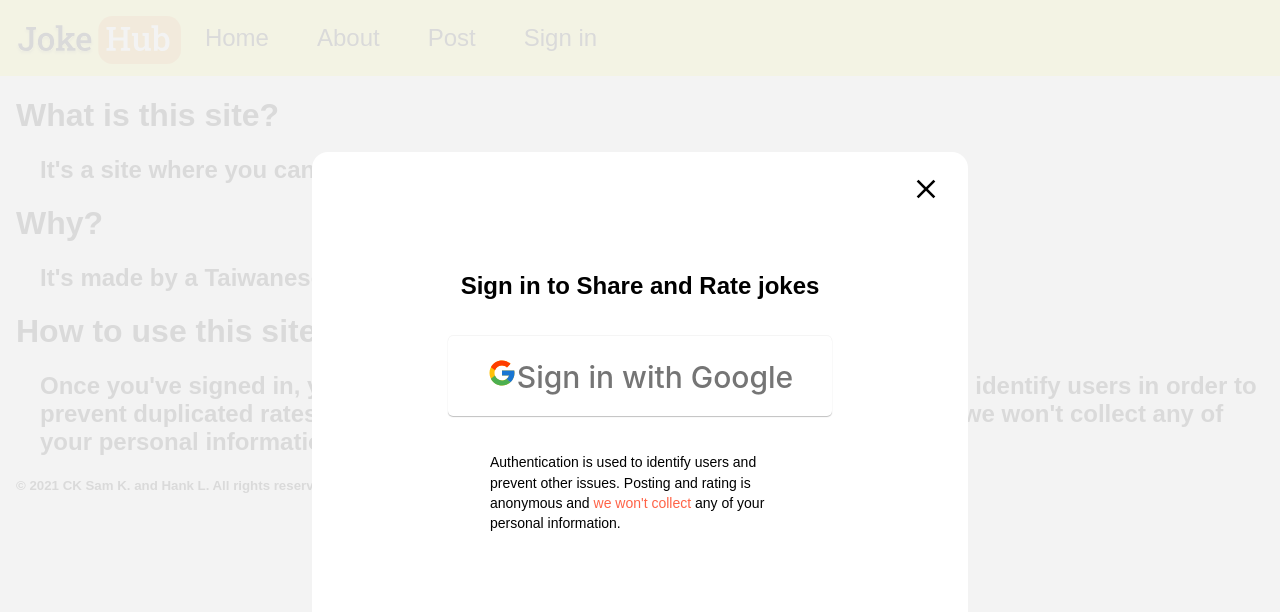
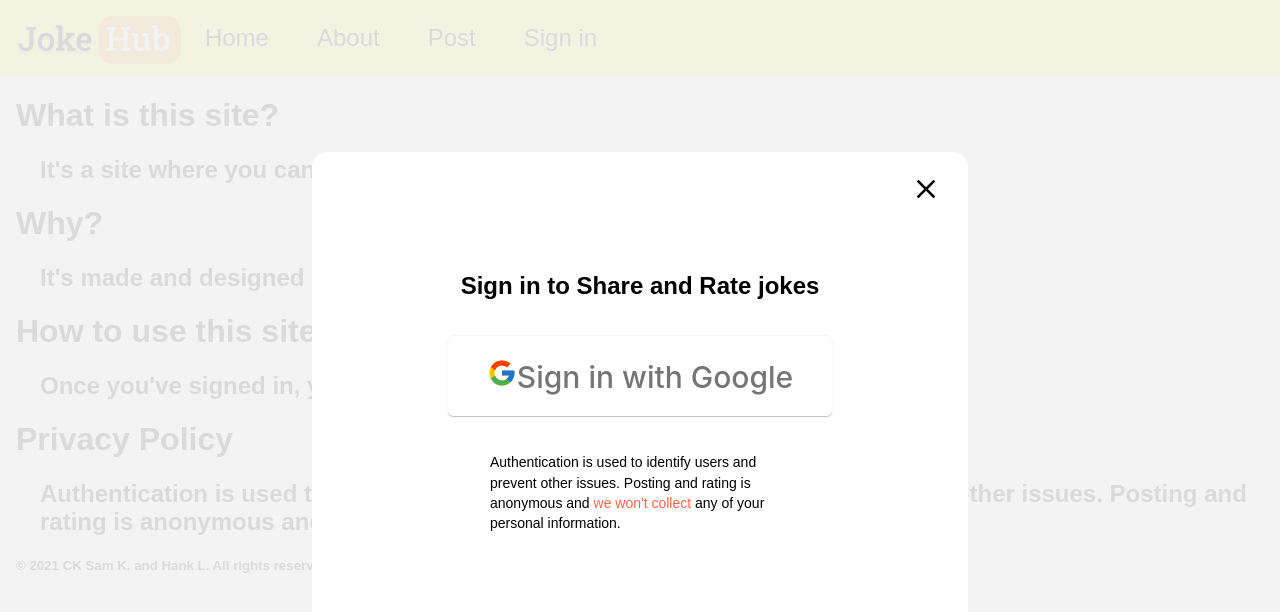
Before and after one commit to SamTech37/jokehub, a React (Create React App) app: page /about in a window 1280 px wide. Shown: the top 612 px of the page. Built offline with nearby package versions, Linux system fonts and the light colour scheme; no server answers; the database is empty.

Commit message:
Privacy Policy

```diff
--- a/src/Components/About.js
+++ b/src/Components/About.js
@@ -18,13 +18,18 @@ export default function About() {
         anonymously.
       </h2>
       <h1>Why?</h1>
-      <h2>It's made by a Taiwanese high school student just for fun.</h2>
+      <h2>
+        It's made and designed by two Taiwanese high school students just for
+        fun.
+      </h2>
       <h1>How to use this site?</h1>
+      <h2>Once you've signed in, you can post and rate jokes.</h2>
+
+      <h1>Privacy Policy</h1>
       <h2>
-        Once you've signed in, you can post and rate jokes. The authentication
-        is used to identify users in order to prevent duplicated rates and other
-        issues. Posting and rating is anonymous and we won't collect any of your
-        personal information.
+        Authentication is used to identify users in order to prevent duplicated
+        rates and other issues. Posting and rating is anonymous and we won't
+        collect any of your personal information.
       </h2>
 
       <h5>© 2021 CK Sam K. and Hank L. All rights reserved.</h5>
```
